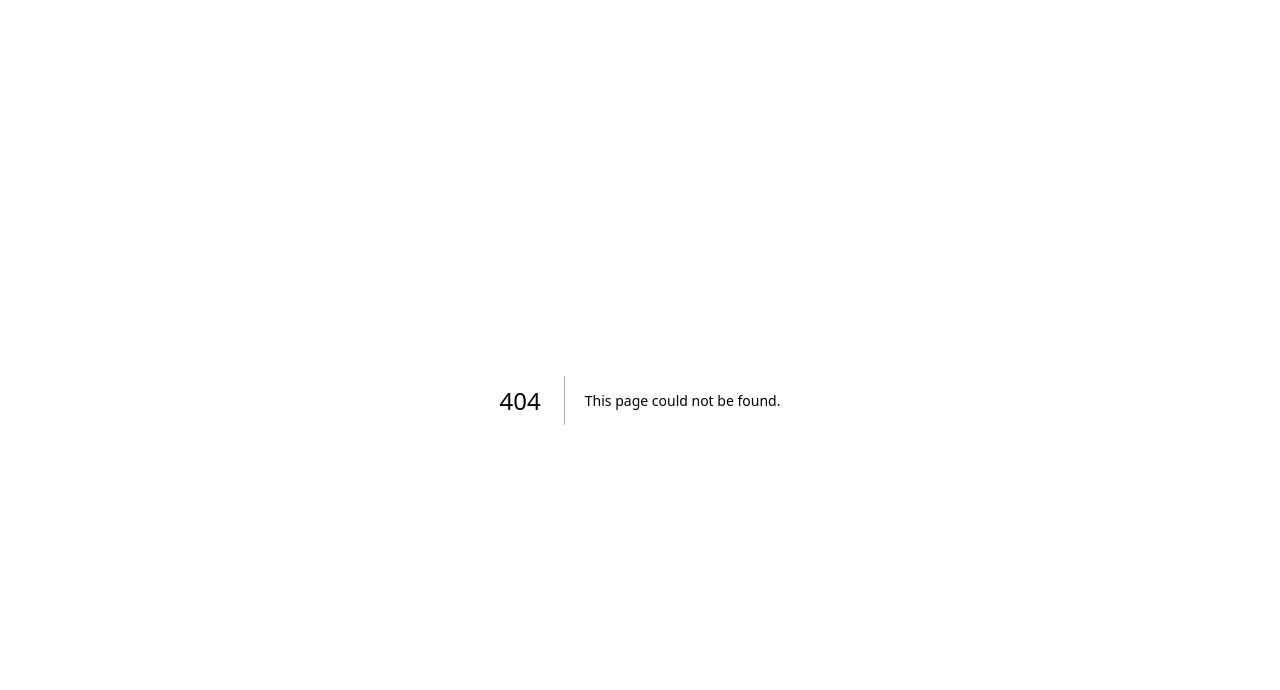
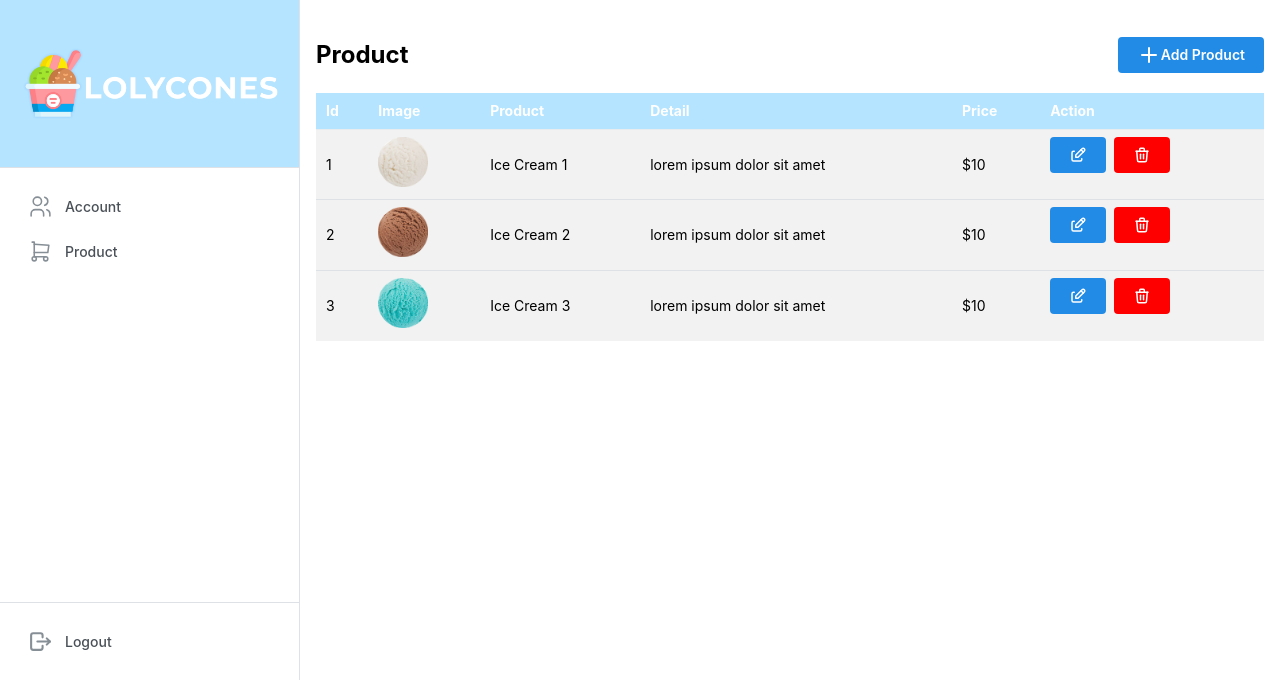
Before and after one commit to hndsekp/TA-Web-Advanced-UGM, a Next.js app: page /admin/product in a window 1280 px wide. Before the commit this address had no page. Shown: the top 690 px of the page. Built offline with nearby package versions, Linux system fonts and the light colour scheme.

Commit message:
finishing dashboard, now work on the crud and auth

```diff
--- a/src/components/sidebar/index.js
+++ b/src/components/sidebar/index.js
@@ -7,8 +7,8 @@ import Image from "next/image";
 import Link from "next/link";
 
 const data = [
-  { link: "/dashboard/account", label: "Account", icon: IconUsers },
-  { link: "/dashboard/product", label: "Product", icon: IconShoppingCart },
+  { link: "/admin/account", label: "Account", icon: IconUsers },
+  { link: "/admin/product", label: "Product", icon: IconShoppingCart },
 ];
 
 export function Sidebar() {
--- a/src/pages/dashboard/account/account.module.css
+++ b/src/pages/admin/account/account.module.css
@@ -1,5 +1,11 @@
-.tableContainer {
-  padding: 10px;
+.titleContainer {
+  display: flex;
+  justify-content: space-between;
+  align-items: center;
+}
+
+.addButton {
+  margin-left: auto;
 }
 .header {
     position: sticky;
@@ -18,7 +24,17 @@
         light-dark(var(--mantine-color-gray-2), var(--mantine-color-dark-3));
     }
   }
-
+  .body {
+    background-color: #f2f2f2;
+  }
+  .actionContainer {
+    display: flex;
+    gap: 8px;
+    align-items: center;
+  }
+  .deleteButton {
+    background-color: red;
+  }
   .scrolled {
     box-shadow: var(--mantine-shadow-sm);
   }
--- a/src/pages/dashboard/product/index.js
+++ b/src/pages/admin/product/index.js
@@ -1,24 +1,29 @@
 import cx from "clsx";
 import { useState } from "react";
-import { ScrollArea, Table } from "@mantine/core";
+import { Button, ScrollArea, Table } from "@mantine/core";
 import classes from "./product.module.css";
 import { DashboardLayout } from "@/layouts/dashboard";
+import { IconPlus, IconEdit, IconTrash } from "@tabler/icons-react";
+import Link from "next/link";
 
 const data = [
   {
     id: "1",
+    image: "/assets/flavors/vanilla.png",
     product: "Ice Cream 1",
     detail: "lorem ipsum dolor sit amet",
     price: "$10",
   },
   {
     id: "2",
+    image: "/assets/flavors/chocolate.png",
     product: "Ice Cream 2",
     detail: "lorem ipsum dolor sit amet",
     price: "$10",
   },
   {
     id: "3",
+    image: "/assets/flavors/bubble_gum.png",
     product: "Ice Cream 3",
     detail: "lorem ipsum dolor sit amet",
     price: "$10",
@@ -30,15 +35,36 @@ export default function Product() {
   const rows = data.map((row) => (
     <Table.Tr key={row.id}>
       <Table.Td>{row.id}</Table.Td>
+      <Table.Td>
+          <img src={row.image} alt={`Product ${row.product}`} className={classes.productImage}/>
+      </Table.Td>
       <Table.Td>{row.product}</Table.Td>
       <Table.Td>{row.detail}</Table.Td>
       <Table.Td>{row.price}</Table.Td>
+      <Table.Td className={classes.actionContainer}>
+      <Link href={""}>
+          <Button className={classes.editButton}>
+            <IconEdit size={18} />
+          </Button>
+        </Link>
+        <Link href={""}>
+          <Button className={classes.deleteButton}>
+            <IconTrash size={18} />
+          </Button>
+        </Link>
+      </Table.Td>
     </Table.Tr>
   ));
   return (
     <>
       <div className={classes.titleContainer}>
         <h2>Product</h2>
+        <Link href={""}>
+        <Button className={classes.addButton}>
+          <IconPlus stroke={2}/>
+          Add Product
+        </Button>
+        </Link>
       </div>
       <div className={classes.tableContainer}>
         <ScrollArea
@@ -51,12 +77,14 @@ export default function Product() {
             >
               <Table.Tr>
                 <Table.Th>Id</Table.Th>
+                <Table.Th>Image</Table.Th>
                 <Table.Th>Product</Table.Th>
                 <Table.Th>Detail</Table.Th>
                 <Table.Th>Price</Table.Th>
+                <Table.Th>Action</Table.Th>
               </Table.Tr>
             </Table.Thead>
-            <Table.Tbody>{rows}</Table.Tbody>
+            <Table.Tbody className={classes.body}>{rows}</Table.Tbody>
           </Table>
         </ScrollArea>
       </div>
--- a/src/pages/dashboard/product/product.module.css
+++ b/src/pages/admin/product/product.module.css
@@ -1,5 +1,11 @@
-.tableContainer {
-  padding: 10px;
+.titleContainer {
+  display: flex;
+  justify-content: space-between;
+  align-items: center;
+}
+
+.addButton {
+  margin-left: auto;
 }
 .header {
     position: sticky;
@@ -18,7 +24,22 @@
         light-dark(var(--mantine-color-gray-2), var(--mantine-color-dark-3));
     }
   }
-
+  .body {
+    background-color: #f2f2f2;
+  }
+  .productImage {
+    max-width: 50px;
+    max-height: 50px;
+    border-radius: 5px;
+  }
+  .actionContainer {
+    display: flex;
+    gap: 8px;
+    align-items: center;
+  }
+  .deleteButton {
+    background-color: red;
+  }
   .scrolled {
     box-shadow: var(--mantine-shadow-sm);
   }
```
Also changed, not shown: src/pages/admin/account/index.js (renamed from src/pages/dashboard/account/index.js, +26 -9 lines), src/pages/admin/index.js (renamed from src/pages/dashboard/index.js).
